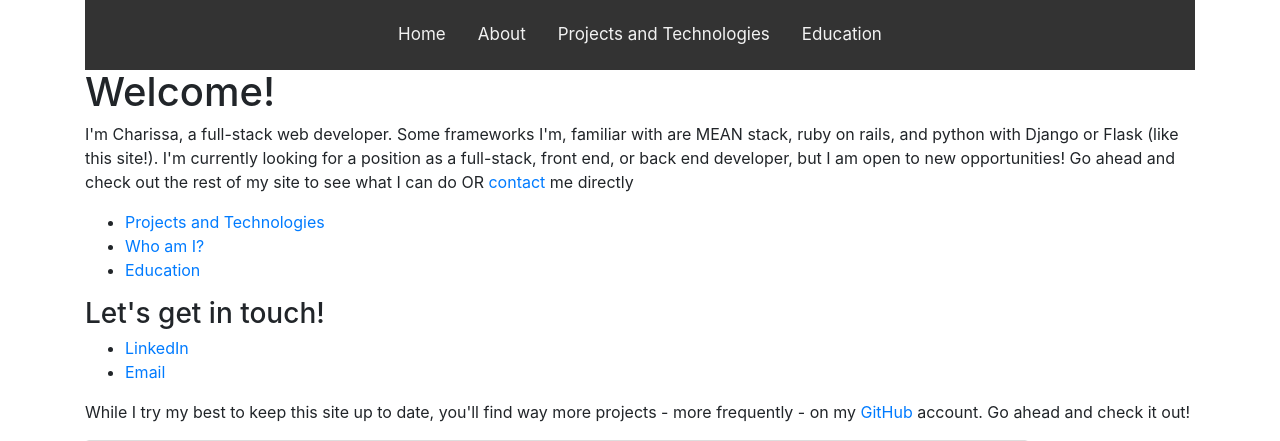
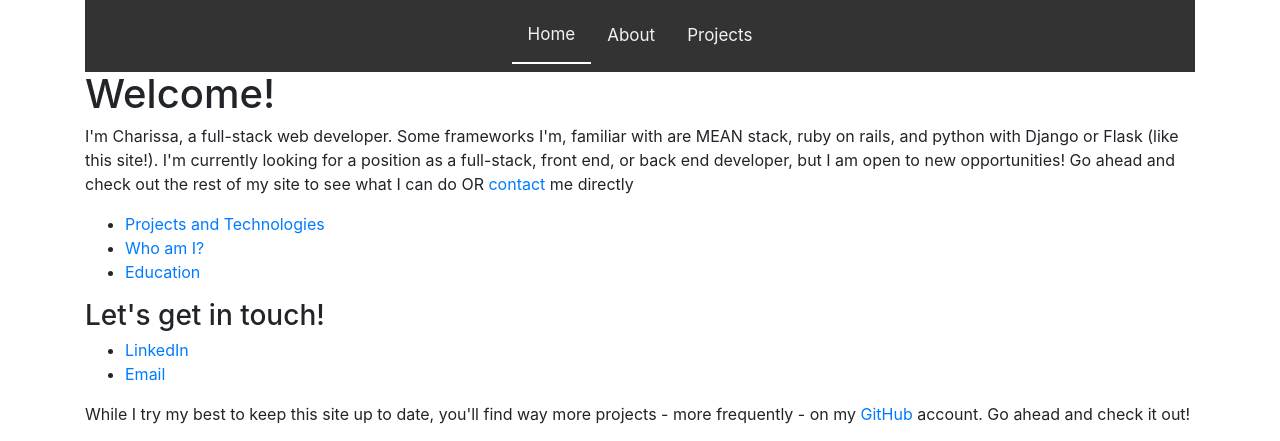
Before and after one commit to charissayj/portfolio, a Flask app: page / in a window 1280 px wide. Shown: the top 441 px of the page. Run offline with Flask 2, Linux system fonts and the light colour scheme; some libraries are stand-ins or nearby versions.

Commit message:
made a few structural changes

```diff
--- a/static/styles/style.css
+++ b/static/styles/style.css
@@ -1,4 +1,5 @@
 /* navbar - layout.html */
+
 .topnav {
     overflow: hidden;
     background-color: #333;
@@ -22,8 +23,14 @@
     display: none;
 }
 
+.topnav a.active{
+    border-bottom: 2px solid white;
+}
+
 @media screen and (max-width: 600px) {
-  .topnav a:not(:first-child) {display: none;}
+    .topnav a {
+        display: none;
+    }
     .topnav a.icon {
         float: right;
         display: block;
@@ -31,7 +38,9 @@
 }
 
 @media screen and (max-width: 600px) {
-  .topnav.responsive {position: relative;}
+    .topnav.responsive {
+        position: relative;
+    }
     .topnav.responsive .icon {
         position: absolute;
         right: 0;
@@ -42,5 +51,4 @@
         display: block;
         text-align: left;
     }
-
 }
--- a/templates/layout.html
+++ b/templates/layout.html
@@ -21,9 +21,7 @@
 
 					<a {% if request.path == '/about' %}class="active nav-link"{% endif %} href="{{url_for('about')}}">About</a>
 
-					<a {% if request.path == '/projects-technologies' %}class="active nav-link"{% endif %} href="{{url_for('projectsTech')}}">Projects and Technologies</a>
-
-					<a {% if request.path == '/education' %}class="active nav-link"{% endif %} href="{{url_for('education')}}">Education</a>
+					<a {% if request.path == '/projects' %}class="active nav-link"{% endif %} href="{{url_for('projectsTech')}}">Projects</a>
 
 					<a href="javascript:void(0);" style="font-size:15px;" class="icon" onclick="navCollapse()">&#9776;</a>
 				</nav>
```
Also changed, not shown: templates/education.html (deleted, +0 -11 lines), templates/projects-technologies.html (deleted, +0 -11 lines), 1 other file. Lines whose indentation alone changed are shown as unchanged.
